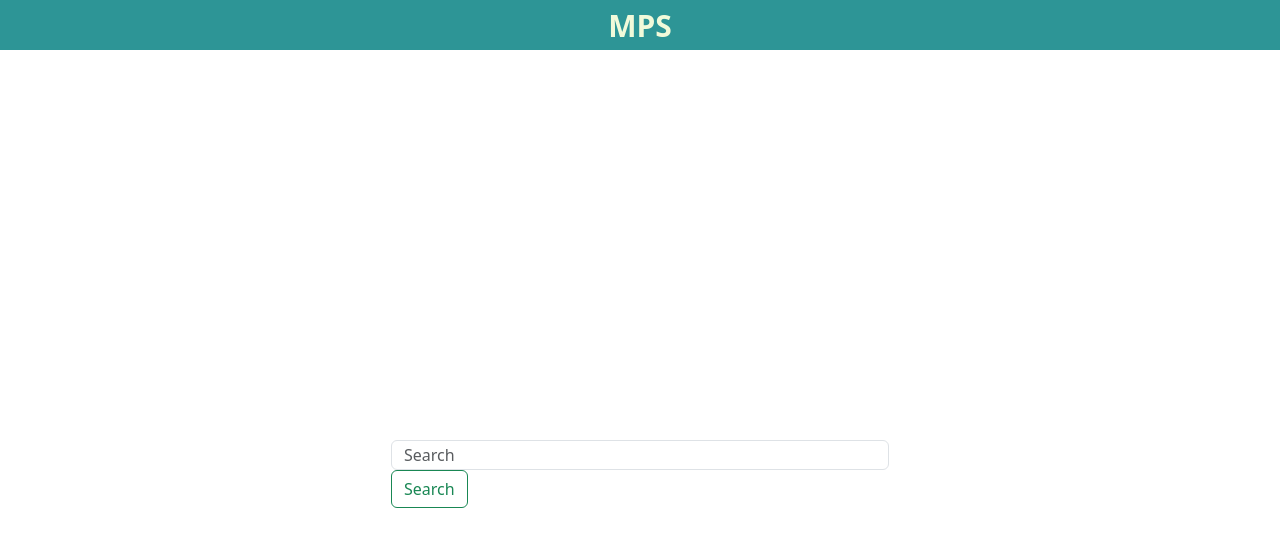
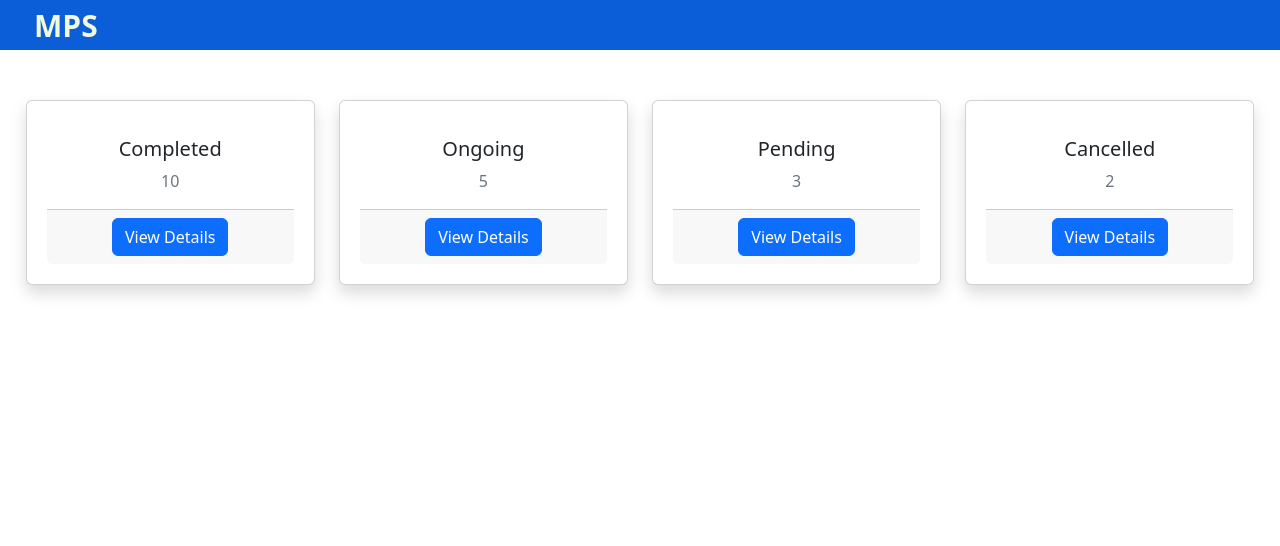
Before and after one commit to Prithiveram-27/mps_app_frontend, a React (Create React App) app: page / in a window 1280 px wide. Shown: the top 546 px of the page. Built offline with nearby package versions, Linux system fonts and the light colour scheme; no server answers.

Commit message:
Dashboard UI completed

```diff
--- a/src/App.js
+++ b/src/App.js
@@ -1,7 +1,7 @@
 // App.js
 import React from 'react';
 import { BrowserRouter as Router, Routes, Route } from 'react-router-dom';
-import CustomerListingScreen from './Pages/CustomerListing/CustomerListingScreen';
+import Dashboard from './Pages/Dashboard/dashboardScreen';
 import ProductListing from './Pages/Product/productListing';
 
 function App() {
@@ -9,7 +9,7 @@ function App() {
     <Router>
       <div className="App">
         <Routes>
-          <Route path="/" element={<CustomerListingScreen />} />
+          <Route path="/" element={<Dashboard />} />
           <Route path="/ProductListing" element={<ProductListing />} />
 
         </Routes>
--- /dev/null
+++ b/src/Pages/Dashboard/dashboardScreen.css
@@ -0,0 +1,49 @@
+.dashboard {
+    display: grid;
+    grid-template-columns: repeat(auto-fit, minmax(200px, 1fr));
+    grid-gap: 20px;
+    justify-content: center;
+    align-items: center;
+    margin-top: 50px;
+    padding-left: 2%;
+    padding-right: 2%;
+
+  }
+
+  .card {
+    background-color: #f8f9fa;
+    padding: 20px;
+    border-radius: 10px;
+    box-shadow: 0px 0px 10px 0px rgba(0, 0, 0, 0.1);
+    text-align: center;
+    padding: 20px;
+    transition: box-shadow 0.3s;
+  }
+
+  .card:hover {
+    box-shadow: 0 8px 16px rgba(0, 0, 0, 0.2);
+  }
+
+
+  .card h2 {
+    margin-bottom: 10px;
+  }
+
+  .card p {
+    color: #6c757d;
+    font-size: 16px;
+    margin: 0;
+  }
+
+  .btn-primary {
+    background-color: #007bff;
+    border-color: #007bff;
+    border-radius: 20px;
+    padding: 10px 20px;
+    font-size: 1rem;
+    transition: background-color 0.3s;
+  }
+
+  .btn-primary:hover {
+    background-color: #0056b3;
+  }
--- /dev/null
+++ b/src/Pages/Dashboard/dashboardScreen.js
@@ -0,0 +1,48 @@
+import React from 'react';
+import './dashboardScreen.css';
+import { Card, Button,Col,Row } from 'react-bootstrap';
+import 'bootstrap/dist/css/bootstrap.css';
+import CreateNavbar from '../../components/navbar';
+
+
+const DashboardCard = ({ title, count }) => {
+
+  return (
+    <Col  className="mb-4">
+    <Card className="h-100 shadow">
+      <Card.Body>
+          <Card.Title className="ml-2">{title}</Card.Title>
+        <Card.Text className="text-center">{count}</Card.Text>
+      </Card.Body>
+      <Card.Footer>
+        <Button variant="primary" block>View Details</Button>
+      </Card.Footer>
+    </Card>
+  </Col>
+  );
+};
+
+const Dashboard = () => {
+  const counts = {
+    completed: 10,
+    ongoing: 5,
+    pending: 3,
+    cancelled: 2,
+  };
+
+  return (
+    <div>
+      <CreateNavbar/>
+      <div className="dashboard">
+      <Row>
+        <DashboardCard title="Completed" count={counts.completed} />
+        <DashboardCard title="Ongoing" count={counts.ongoing}  />
+        <DashboardCard title="Pending" count={counts.pending}  />
+        <DashboardCard title="Cancelled" count={counts.cancelled}  />
+      </Row>
+      </div>
+    </div>
+  );
+};
+
+export default Dashboard;
```
